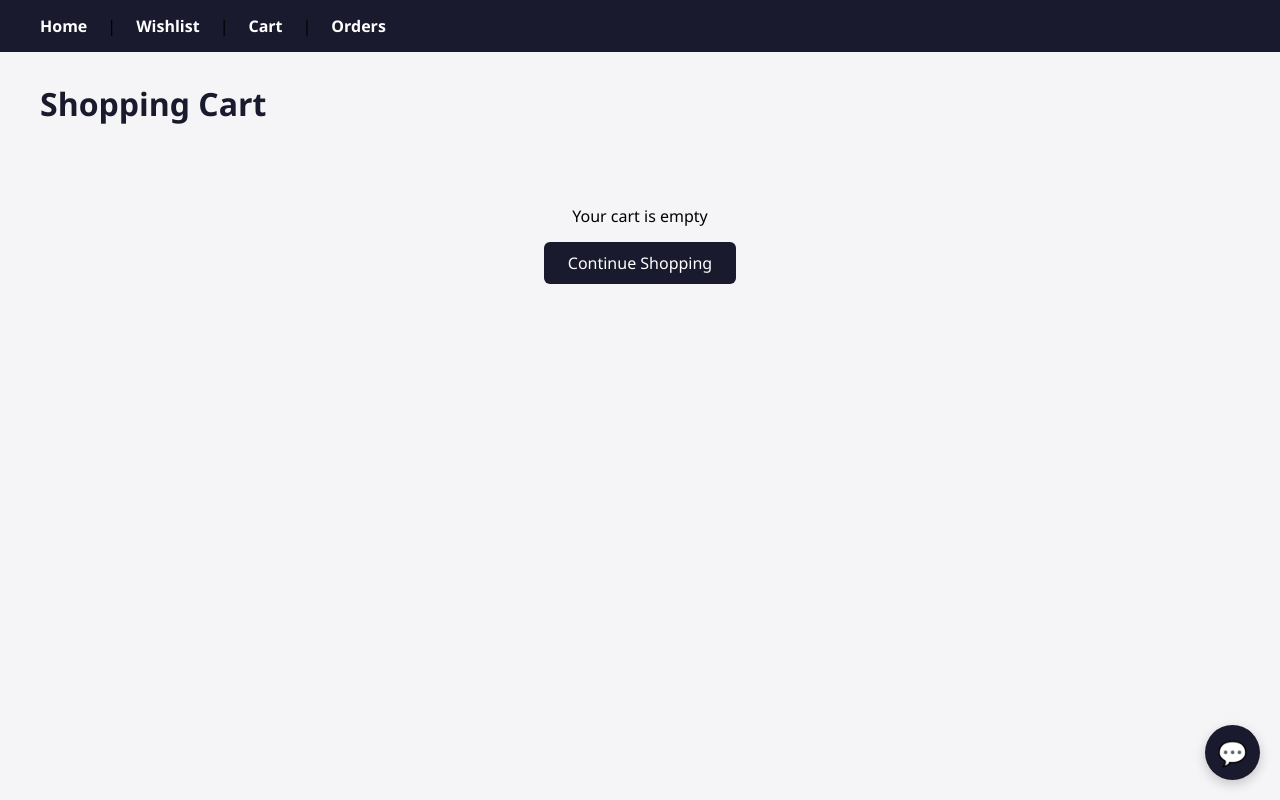
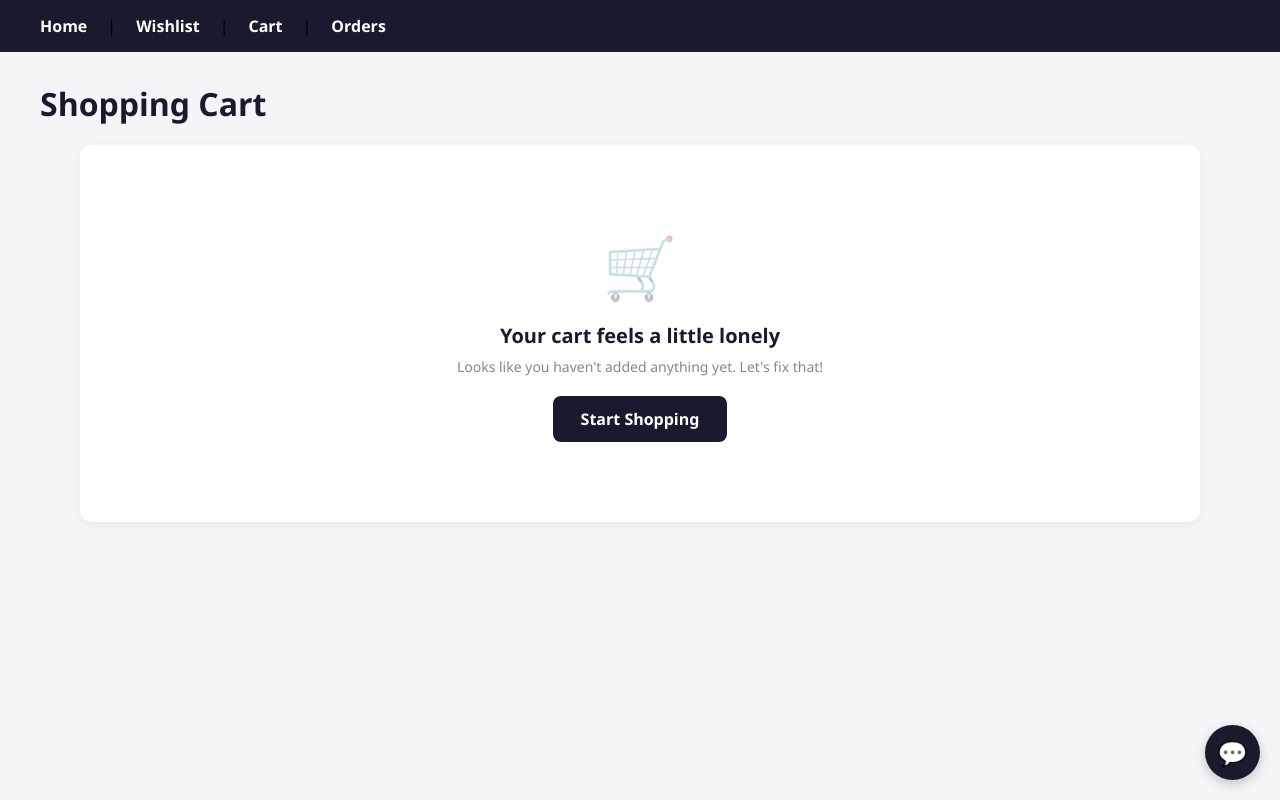
Before and after one commit to aleesha112/ecommerce-app, a React (Vite) app: page /cart in a window 1280 px wide. Built offline with nearby package versions, Linux system fonts and the light colour scheme.

Commit message:
Improve empty status and fix grid sizing

```diff
--- a/src/App.css
+++ b/src/App.css
@@ -18,7 +18,7 @@ nav a:hover {
 }
 .products-grid {
   display: grid;
-  grid-template-columns: repeat(auto-fit, minmax(220px, 1fr));
+  grid-template-columns: repeat(auto-fill, minmax(220px, 250px));
   gap: 20px;
   padding: 30px 40px;
 }
@@ -159,18 +159,47 @@ nav a:hover {
 
 .empty-cart {
   text-align: center;
-  padding: 60px;
+  padding: 80px 20px;
+  background-color: white;
+  border-radius: 12px;
+  margin: 20px 40px;
+  box-shadow: 0 2px 8px rgba(0, 0, 0, 0.06);
+}
+
+.empty-cart-icon {
+  font-size: 60px;
+  margin-bottom: 15px;
+  opacity: 0.4;
+}
+
+.empty-cart h2 {
+  color: #1a1a2e;
+  font-size: 20px;
+  margin-bottom: 8px;
+}
+
+.empty-cart p {
+  color: #888;
+  font-size: 14px;
+  margin-bottom: 20px;
 }
 
 .continue-shopping {
   display: inline-block;
-  margin-top: 15px;
-  padding: 10px 24px;
+  padding: 12px 28px;
   background-color: #1a1a2e;
   color: white;
   text-decoration: none;
-  border-radius: 6px;
+  border-radius: 8px;
+  font-weight: 600;
+  transition: background-color 0.2s, transform 0.2s;
 }
+
+.continue-shopping:hover {
+  background-color: #f0a500;
+  transform: translateY(-2px);
+}
+
 
 .cart-layout {
   display: grid;
--- a/src/pages/Cart.jsx
+++ b/src/pages/Cart.jsx
@@ -28,9 +28,11 @@ function Cart() {
 
       {cartItems.length === 0 ? (
         <div className="empty-cart">
-          <p>Your cart is empty</p>
-          <Link to="/" className="continue-shopping">Continue Shopping</Link>
-        </div>
+  <div className="empty-cart-icon">🛒</div>
+  <h2>Your cart feels a little lonely</h2>
+  <p>Looks like you haven't added anything yet. Let's fix that!</p>
+  <Link to="/" className="continue-shopping">Start Shopping</Link>
+</div>
       ) : (
         <div className="cart-layout">
           <div className="cart-items">
--- a/src/pages/Wishlist.jsx
+++ b/src/pages/Wishlist.jsx
@@ -11,9 +11,11 @@ function Wishlist() {
 
       {wishlist.length === 0 ? (
         <div className="empty-cart">
-          <p>Your wishlist is empty</p>
-          <Link to="/" className="continue-shopping">Continue Shopping</Link>
-        </div>
+  <div className="empty-cart-icon">💔</div>
+  <h2>No favorites yet</h2>
+  <p>Tap the heart on any product to save it here for later.</p>
+  <Link to="/" className="continue-shopping">Browse Products</Link>
+</div>
       ) : (
         <div className="products-grid">
           {wishlist.map((product) => (
```
